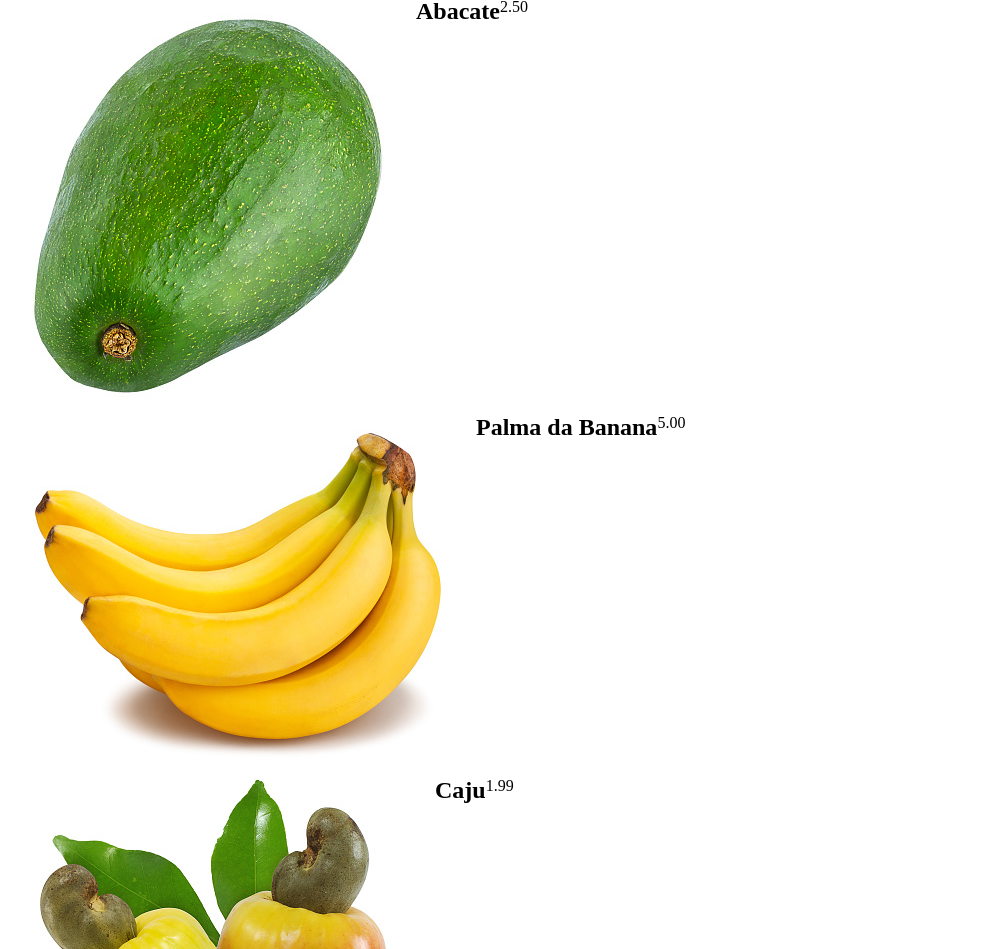
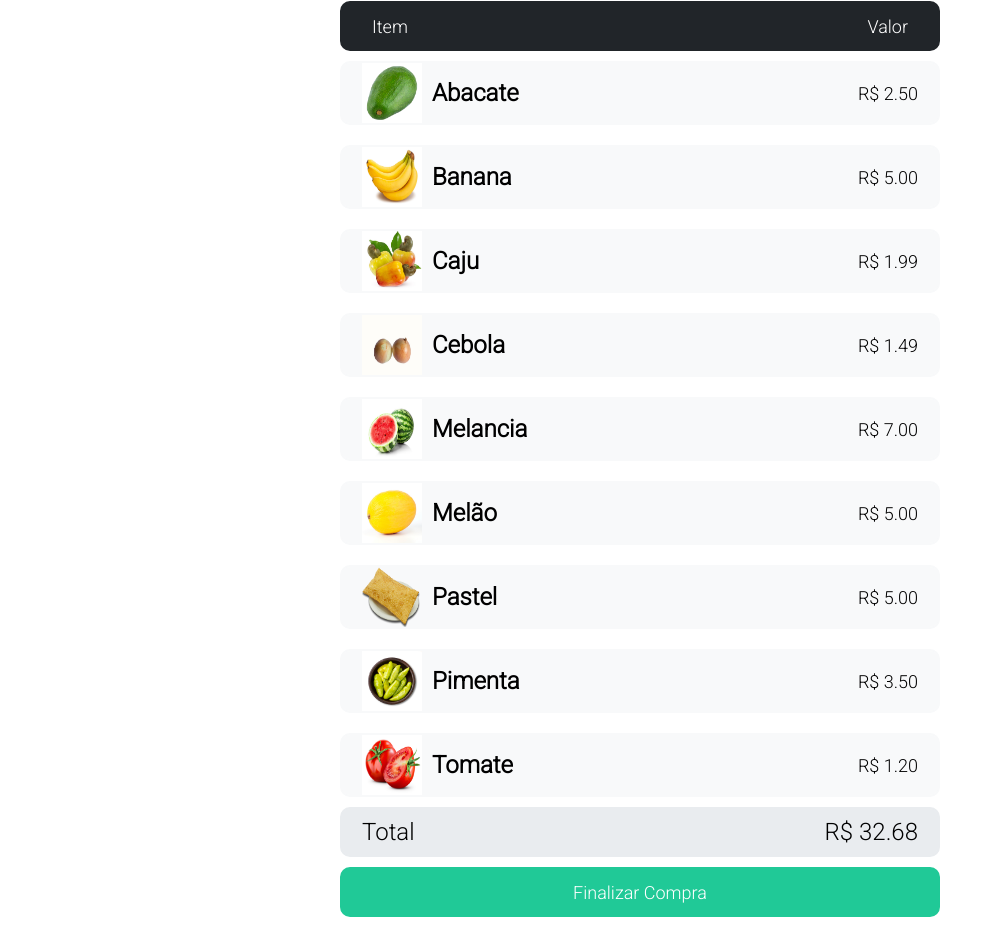
Before and after one commit to Kenzie-Academy-Brasil-Developers/m1-entrega-carrinho-de-compras-wesleydematos, a plain HTML site: page index.html in a window 1280 px wide. Shown: the part 57-1006 px from the top of the page, without its empty margins (0-1003 px from the left). After the commit the page ends 984 px from the top, so only its background shows below. Drawn offline with Linux system fonts and the light colour scheme.

Commit message:
final commit

```diff
--- a/index.css
+++ b/index.css
@@ -1,7 +1,35 @@
+@import url('https://fonts.googleapis.com/css2?family=Roboto:wght@300&display=swap');
+
 *{
     box-sizing: border-box;
     margin: 0;
     padding: 0;
+    font-family: 'Roboto', sans-serif;
+}
+
+h1{
+    text-align: center;
+    margin: 10px 0px;
+}
+
+#itemValor{
+    background-color: #212529;
+    border: 2px solid #212529;
+    border-radius: 10px;
+    color: #fff;
+    display: flex;
+    justify-content: space-between;
+    align-items: center;
+    height: 50px;
+    font-size: 18px;
+    padding: 0px 30px;
+}
+
+main{
+    display: flex;
+    flex-direction: column;
+    width: 600px;
+    margin: 0 auto;
 }
 
 main ul{
@@ -11,4 +39,51 @@ main ul{
 
 main ul li{
     display: flex;
+    justify-content: space-between;
+    background-color: #f8f9fa;
+    border: 2px solid #f8f9fa;
+    border-radius: 10px;
+    align-items: center;
+    font-size: 18px;
+    margin: 10px 0px;
+    padding: 0px 20px;
 }
+
+#inforProdutos{
+    display: flex;
+    flex-direction: row;
+    width: 70px;
+    align-items: center;
+    font-size: medium;
+    gap: 10px;
+}
+
+img{
+    height: 60px;
+    width: 60px;
+}
+
+#divTotal{
+    background-color: #e9ecef;
+    border: 2px solid #e9ecef;
+    border-radius: 10px;
+    display: flex;
+    justify-content: space-between;
+    align-items: center;
+    font-size: x-large;
+    height: 50px;
+    margin-bottom: 10px;
+    padding: 0px 20px;
+}
+
+button{
+    cursor: pointer;
+    background-color: #20c997;
+    color: #fff;
+    border: 2px solid #20c997;
+    border-radius: 10px;
+    font-size: 18px;
+    height: 50px;
+    width: 100%;
+    margin-bottom: 10px;
+}
--- a/index.js
+++ b/index.js
@@ -4,12 +4,13 @@ let partePrincipalSite = document.createElement("main")
 partePrincipalSite.id = "partePrincipal"
 
 let tituloSite = document.createElement("h1")
-tituloSite.innerHTML = "Virtual Market"
+tituloSite.innerHTML = "Feira Virtual"
 partePrincipalSite.appendChild(tituloSite)
 
 let divItemValor = document.createElement("div")
 let itemDiv = document.createElement("span")
 let valorDiv = document.createElement("span")
+divItemValor.id = "itemValor"
 itemDiv.innerHTML = "Item"
 valorDiv.innerHTML = "Valor"
 divItemValor.appendChild(itemDiv)
@@ -29,16 +30,14 @@ function createProduct(imageProduct, idProduct, nameProduct, priceProduct){
     return products
 }
 createProduct("./assets/img/abacate.jpg", 0, "Abacate", "2.50")
-createProduct("./assets/img/banana.jpg", 1, "Palma da Banana", "5.00")
+createProduct("./assets/img/banana.jpg", 1, "Banana", "5.00")
 createProduct("./assets/img/caju.jpg", 2, "Caju", "1.99")
-createProduct("./assets/img/caldocana.jpg", 3, "Caldo de Cana", "3.50")
 createProduct("./assets/img/cebola.jpg", 4, "Cebola", "1.49")
 createProduct("./assets/img/melancia.jpg", 5, "Melancia", "7.00")
-createProduct("./assets/img/melaoamarelo.jpg", 6, "Melão Amarelo", "5.00")
-createProduct("./assets/img/melaolaranja.jpg", 7, "Melão Laranja", "5.50")
-createProduct("./assets/img/pastel.png", 8, "Pastel de Carne", "5.00")
-createProduct("./assets/img/pimenta.jpg", 9, "Pimenta", "0.50")
-createProduct("./assets/img/tomatecomum.jpg", 10, "Tomate Comum", "1.20")
+createProduct("./assets/img/melaoamarelo.jpg", 6, "Melão", "5.00")
+createProduct("./assets/img/pastel.png", 8, "Pastel", "5.00")
+createProduct("./assets/img/pimenta.jpg", 9, "Pimenta", "3.50")
+createProduct("./assets/img/tomatecomum.jpg", 10, "Tomate", "1.20")
 
 let productList  = document.createElement("ul")
 
@@ -65,15 +64,18 @@ function criarCardProduto(produto){
     let tagImge     = document.createElement("img")
     let tagNome     = document.createElement("h2")
     let tagPreco    = document.createElement("span")
+    let tagDiv = document.createElement("div")
 
+    tagDiv.id = "inforProdutos"
     productDetails.id    = idCard
     tagImge.src          = imagemCard
     tagImge.alt          = nomeCard
     tagNome.innerText    = nomeCard
-    tagPreco.innerText   = valorCard
+    tagPreco.innerText   = `R$ ${valorCard}`
 
-    productDetails.appendChild(tagImge)
-    productDetails.appendChild(tagNome)
+    tagDiv.appendChild(tagImge)
+    tagDiv.appendChild(tagNome)
+    productDetails.appendChild(tagDiv)
     productDetails.appendChild(tagPreco)
 
     return productDetails
@@ -96,6 +98,7 @@ let valorFinal = soma(products)
 let divTotal = document.createElement("div")
 let totalTexto = document.createElement("p")
 let totalValor = document.createElement("p")
+divTotal.id = "divTotal"
 totalTexto.innerHTML = "Total"
 totalValor.innerHTML = `R$ ${valorFinal}`
 divTotal.appendChild(totalTexto)
```
Also changed, not shown: assets/img/caldocana.jpg (deleted), assets/img/melaolaranja.jpg (deleted).
